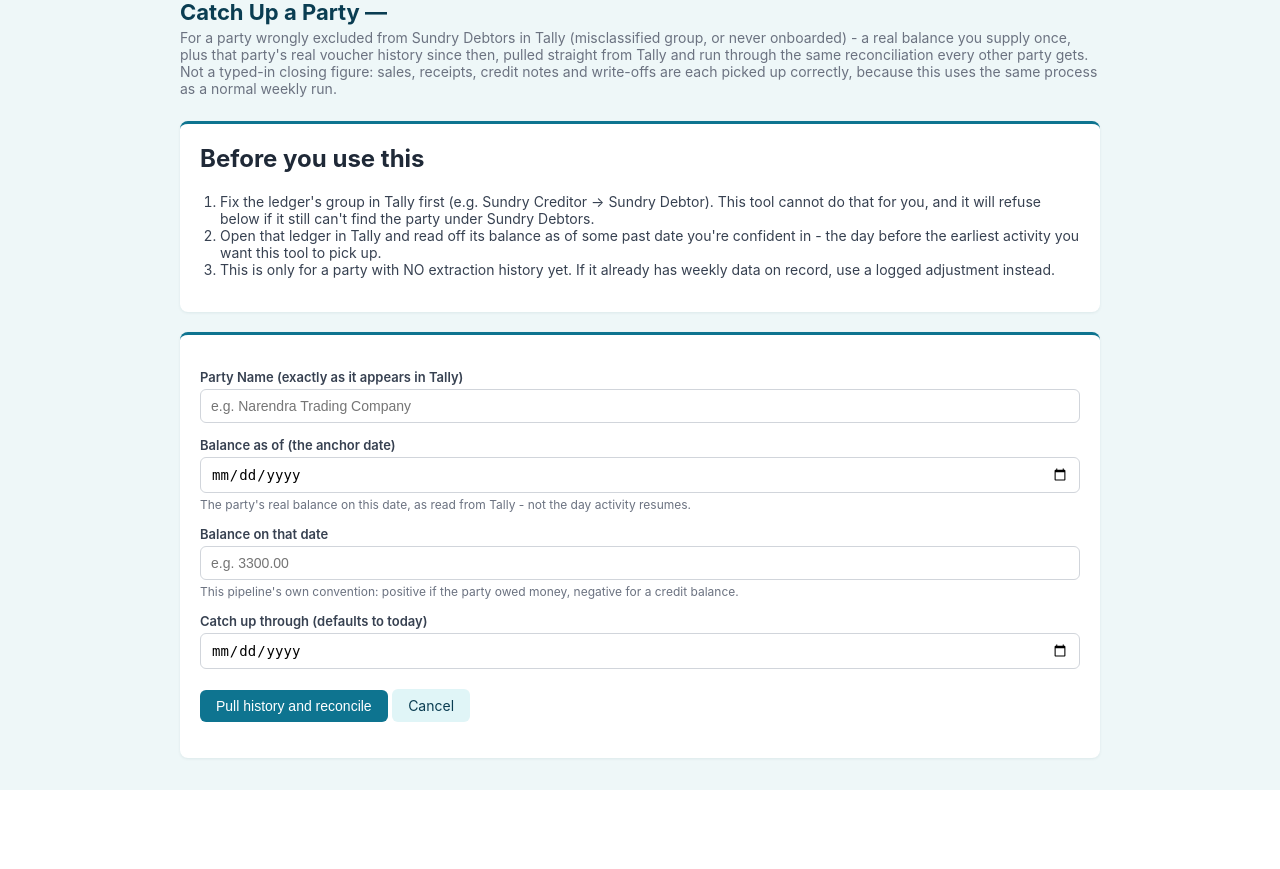
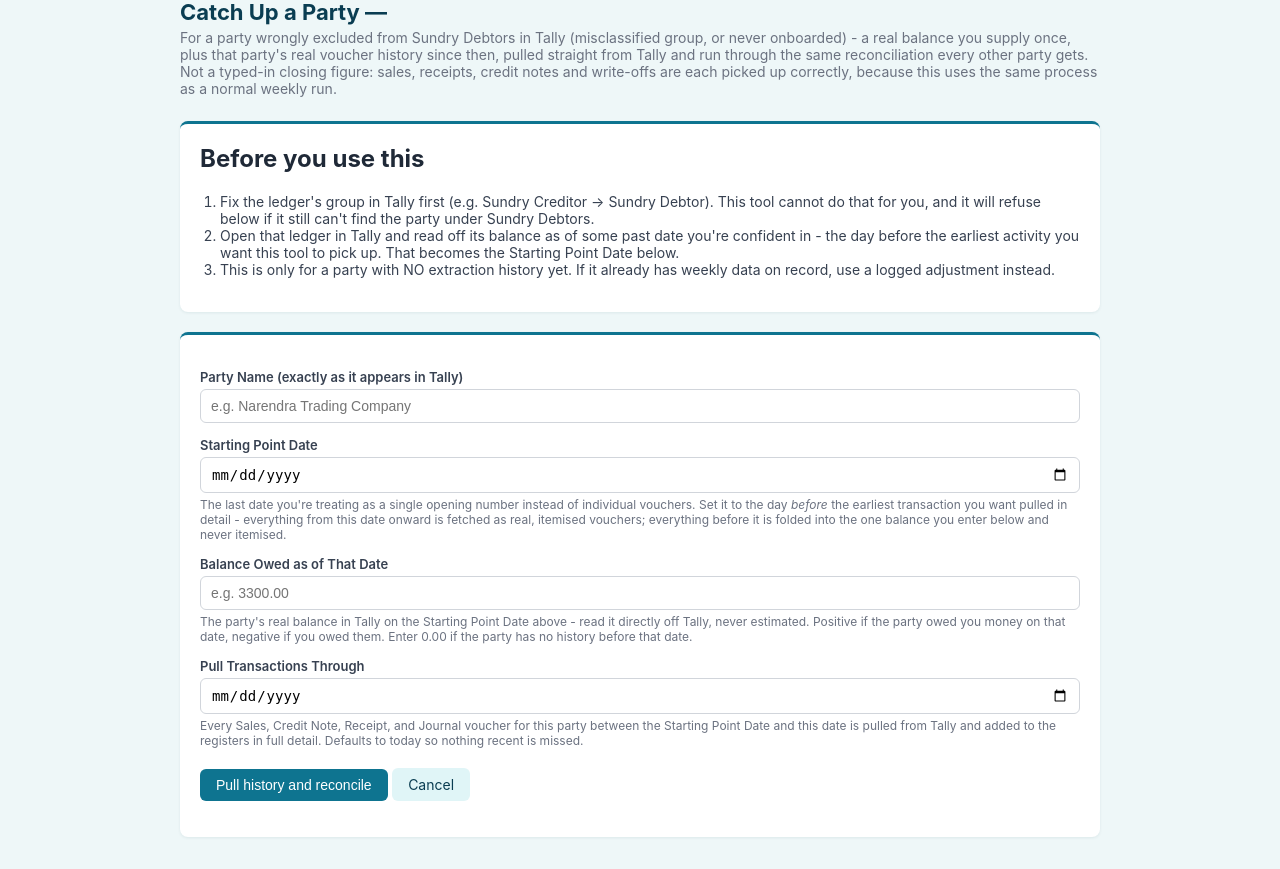
Before and after one commit to modis1806-sudo/AR-MIS-AUTOMATION_SPEC, a Python web app: template ar_mis/webapp/templates/catch_up_party.html in a window 1280 px wide. Shown: the part 132-1001 px from the top of the page. Before the commit the page ends 922 px from the top, so only its background shows below. Run offline with Jinja, Linux system fonts and the light colour scheme; the template is opened without the code that fills it, so the values that code supplies are empty.

Commit message:
Clarify Catch Up a Party form field labels and descriptions
Renamed "Balance as of (the anchor date)", "Balance on that date", and
"Catch up through" to plain-language labels, and added a description
under each explaining what it does and why - the anchor-date mechanic
(one opening balance before it, full itemised vouchers after it) wasn't
self-evident from the original field names.

Co-Authored-By: Claude Sonnet 5 <noreply@anthropic.com>
Claude-Session: https://claude.ai/code/session_0133U5yfcuQ9VS6C1rZLtZfx

```diff
--- a/ar_mis/webapp/templates/catch_up_party.html
+++ b/ar_mis/webapp/templates/catch_up_party.html
@@ -8,7 +8,7 @@
   <h2 style="margin-top:0;">Before you use this</h2>
   <ol style="padding-left:20px; color:#374151; font-size:14px;">
     <li>Fix the ledger's group in Tally first (e.g. Sundry Creditor → Sundry Debtor). This tool cannot do that for you, and it will refuse below if it still can't find the party under Sundry Debtors.</li>
-    <li>Open that ledger in Tally and read off its balance as of some past date you're confident in - the day before the earliest activity you want this tool to pick up.</li>
+    <li>Open that ledger in Tally and read off its balance as of some past date you're confident in - the day before the earliest activity you want this tool to pick up. That becomes the Starting Point Date below.</li>
     <li>This is only for a party with NO extraction history yet. If it already has weekly data on record, use a logged adjustment instead.</li>
   </ol>
 </div>
@@ -26,16 +26,17 @@
   <p style="font-size:12px;color:#b91c1c;margin:4px 0 0;">Could not reach Tally to suggest ledger names ({{ tally_error }}) - type the name exactly as it appears there.</p>
   {% endif %}
 
-  <label>Balance as of (the anchor date)</label>
+  <label>Starting Point Date</label>
   <input type="date" name="anchor_date" required>
-  <p style="font-size:12px;color:#6b7280;margin:4px 0 0;">The party's real balance on this date, as read from Tally - not the day activity resumes.</p>
+  <p style="font-size:12px;color:#6b7280;margin:4px 0 0;">The last date you're treating as a single opening number instead of individual vouchers. Set it to the day <em>before</em> the earliest transaction you want pulled in detail - everything from this date onward is fetched as real, itemised vouchers; everything before it is folded into the one balance you enter below and never itemised.</p>
 
-  <label>Balance on that date</label>
+  <label>Balance Owed as of That Date</label>
   <input name="anchor_balance" required placeholder="e.g. 3300.00">
-  <p style="font-size:12px;color:#6b7280;margin:4px 0 0;">This pipeline's own convention: positive if the party owed money, negative for a credit balance.</p>
+  <p style="font-size:12px;color:#6b7280;margin:4px 0 0;">The party's real balance in Tally on the Starting Point Date above - read it directly off Tally, never estimated. Positive if the party owed you money on that date, negative if you owed them. Enter 0.00 if the party has no history before that date.</p>
 
-  <label>Catch up through (defaults to today)</label>
+  <label>Pull Transactions Through</label>
   <input type="date" name="as_of" value="{{ today }}">
+  <p style="font-size:12px;color:#6b7280;margin:4px 0 0;">Every Sales, Credit Note, Receipt, and Journal voucher for this party between the Starting Point Date and this date is pulled from Tally and added to the registers in full detail. Defaults to today so nothing recent is missed.</p>
 
   <p style="margin-top:20px;">
     <button class="btn" type="submit">Pull history and reconcile</button>
```
